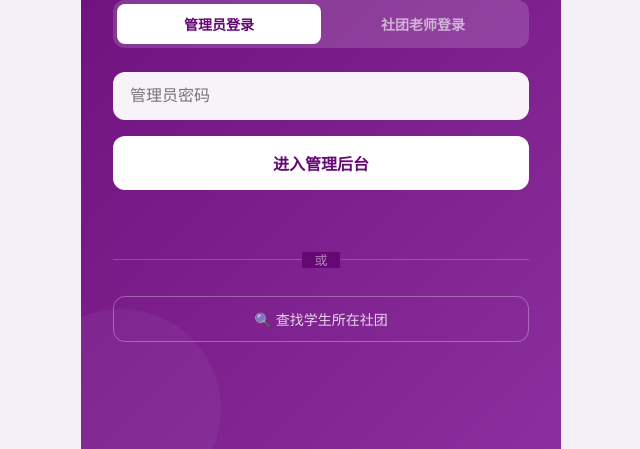
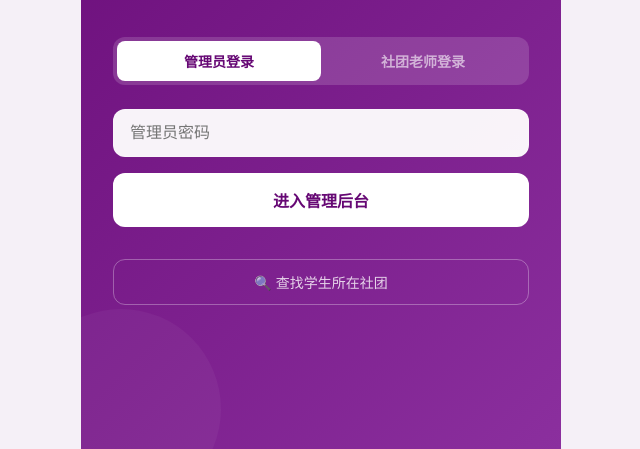
Before and after one commit to FS1158/club-management, a website: page public/index.html in a window 1280 px wide. Shown: the part 351-800 px from the top of the page, without its empty margins (319-959 px from the left). Drawn offline with Linux system fonts and the light colour scheme; no server answers.

Commit message:
移除登录页"或"分隔字

```diff
--- a/public/index.html
+++ b/public/index.html
@@ -48,9 +48,6 @@
           <p class="login-hint">PIN码由管理员设置</p>
         </div>
 
-        <div class="login-divider">
-          <span>或</span>
-        </div>
         <button class="btn-guest" onclick="enterSearchPage()">🔍 查找学生所在社团</button>
       </div>
     </div>
```
